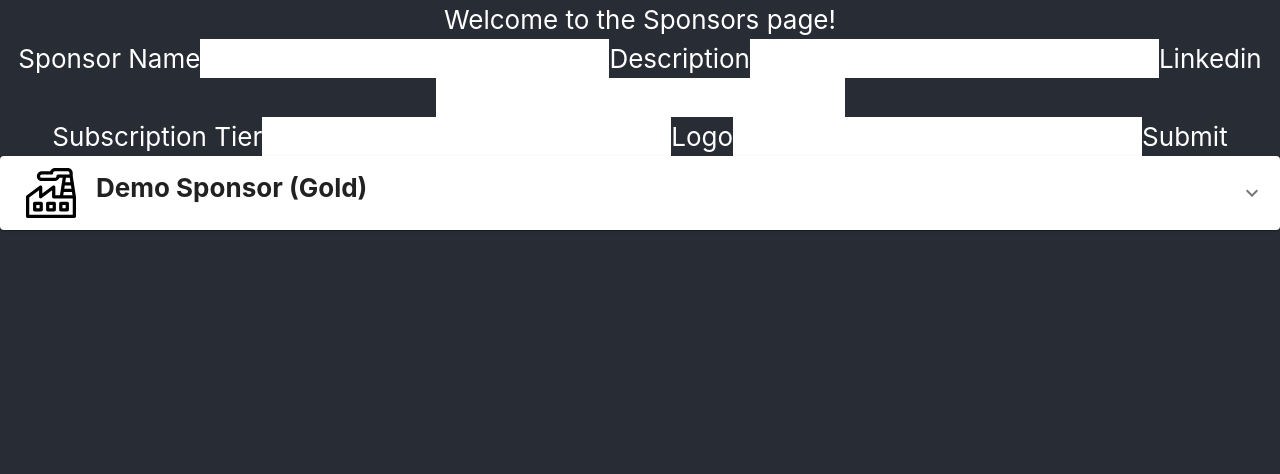
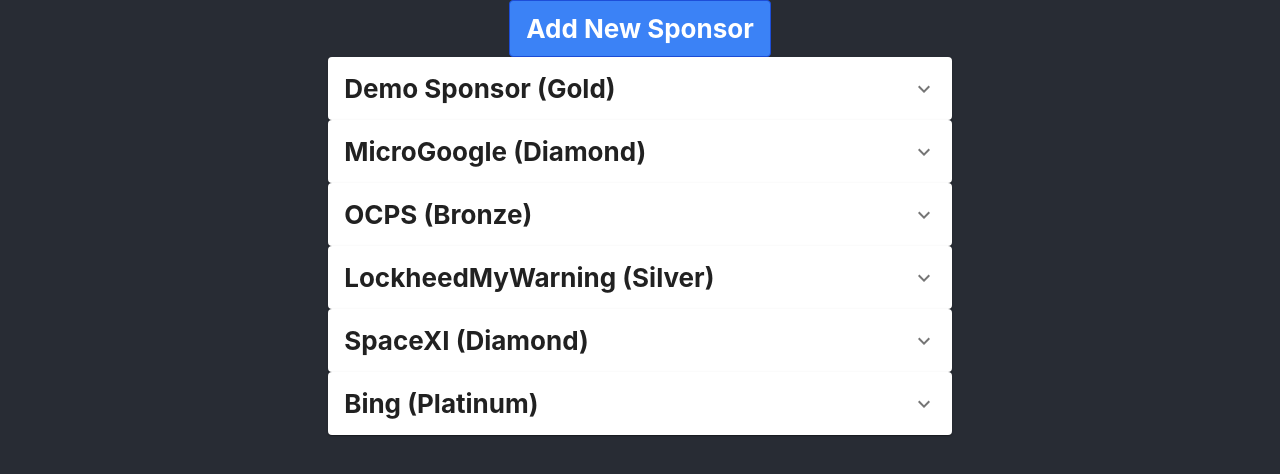
Before and after one commit to KnightHacks/admin-tool, a React (Create React App) app: page /Sponsors in a window 1280 px wide. Shown: the top 474 px of the page. Built offline with nearby package versions, Linux system fonts and the light colour scheme.

Commit message:
Added dummy data, moved sponsors list to sponsors page, added and styled form to create new sponsors

```diff
--- a/src/components/hackers/hackerTable.tsx
+++ b/src/components/hackers/hackerTable.tsx
@@ -1,7 +1,7 @@
 import React, { useState, useEffect } from 'react';
 import { useHistory } from 'react-router-dom';
 import HackerRender from './hacker';
-import KnightHacksLogo from '../assets/knightHacksLogoGold.svg';
+import KnightHacksLogo from '../../assets/knightHacksLogoGold.svg';
 interface Hacker {
   email: string;
   isaccepted: boolean;
--- /dev/null
+++ b/src/components/sponsors/dummySponsors.tsx
@@ -0,0 +1,41 @@
+import { Sponsor, SponsorTier } from './sponsor';
+
+export const dummyArray = [
+  {
+    name: 'Demo Sponsor',
+    description:
+      'This is not a real sponsor, but is rather being used to determine if this would work.',
+    tier: SponsorTier.Gold,
+    linkedIn: 'https://www.linkedin.com/in/elijahmsmith/',
+  },
+  {
+    name: 'MicroGoogle',
+    description: 'The greatest company merger in Sci-Fi history.',
+    tier: SponsorTier.Diamond,
+    linkedIn: 'https://www.linkedin.com/in/MicoGoog/',
+  },
+  {
+    name: 'OCPS',
+    description: 'Why not?',
+    tier: SponsorTier.Bronze,
+    linkedIn: 'https://www.linkedin.com/in/OCPS/',
+  },
+  {
+    name: 'LockheedMyWarning',
+    description: 'I swear this one is real.',
+    tier: SponsorTier.Silver,
+    linkedIn: 'https://www.linkedin.com/in/lockheedheedheed/',
+  },
+  {
+    name: 'SpaceXI',
+    description: 'The next generation of space adventure.',
+    tier: SponsorTier.Diamond,
+    linkedIn: 'https://www.linkedin.com/in/spacexi/',
+  },
+  {
+    name: 'Bing',
+    description: 'I want to be relevant,',
+    tier: SponsorTier.Platinum,
+    linkedIn: 'https://www.linkedin.com/in/bing/',
+  },
+];
--- a/src/components/sponsors/sponsor.tsx
+++ b/src/components/sponsors/sponsor.tsx
@@ -1,19 +1,18 @@
-import React, { useState } from 'react';
+import React from 'react';
 import Accordion from '@mui/material/Accordion';
 import AccordionSummary from '@mui/material/AccordionSummary';
 import AccordionDetails from '@mui/material/AccordionDetails';
 import Typography from '@mui/material/Typography';
 import ExpandMoreIcon from '@mui/icons-material/ExpandMore';
 import { ReactComponent as DefaultLogo } from '../../assets/sponsor-logo-default.svg';
-import './sponsorPage.scss';
 
 export enum SponsorTier {
-  Diamond = 4,
-  Platinum = 3,
-  Gold = 2,
-  Silver = 1,
+  Diamond = 'Diamond',
+  Platinum = 'Platinum',
+  Gold = 'Gold',
+  Silver = 'Silver',
   // Customized Package
-  Bronze = 0,
+  Bronze = 'Bronze',
 }
 
 export interface Sponsor {
@@ -27,23 +26,6 @@ export interface SponsorRenderProps {
   data: Sponsor;
 }
 
-export const getSponsorTierString = (tierInt: SponsorTier): string => {
-  switch (tierInt) {
-    case 0:
-      return 'Bronze';
-    case 1:
-      return 'Silver';
-    case 2:
-      return 'Gold';
-    case 3:
-      return 'Platinum';
-    case 4:
-      return 'Diamond';
-    default:
-      return 'Invalid Tier';
-  }
-};
-
 export function SponsorRender({ data }: SponsorRenderProps): JSX.Element {
   return (
     <div>
@@ -53,11 +35,8 @@ export function SponsorRender({ data }: SponsorRenderProps): JSX.Element {
           aria-controls="sponsorPanel-content"
           id="sponsorPanel-header"
         >
-          <DefaultLogo className="sponsorLogo" />
-          <h1 style={{ fontWeight: 700 }}>
-            {data.name}
-            {` (${getSponsorTierString(data.tier)})`}
-          </h1>
+          {/*<DefaultLogo className="sponsorLogo" />*/}
+          <h1 style={{ fontWeight: 700 }}>{`${data.name} (${data.tier})`}</h1>
         </AccordionSummary>
         <AccordionDetails>
           <Typography>{data.description}</Typography>
--- a/src/components/sponsors/sponsorFormModal.tsx
+++ b/src/components/sponsors/sponsorFormModal.tsx
@@ -1,82 +1,191 @@
-import * as React from 'react';
-import Button from '@mui/material/Button';
-import TextField from '@mui/material/TextField';
-import Dialog from '@mui/material/Dialog';
-import DialogActions from '@mui/material/DialogActions';
-import DialogContent from '@mui/material/DialogContent';
-import DialogContentText from '@mui/material/DialogContentText';
-import DialogTitle from '@mui/material/DialogTitle';
-import { Sponsor } from './sponsor';
+import React, { useState } from 'react';
+import { Sponsor, SponsorTier } from './sponsor';
 
 interface FormControlProps {
-  sponsor: Sponsor;
-  open: boolean;
+  sponsor?: Sponsor;
+  editing?: boolean;
   handleClose: () => void;
-  handleSubmission: () => void;
+  handleSubmission: (newSponsor: Sponsor) => void;
 }
 
-export default function FormDialog({
-  sponsor,
-  open = false,
+export default function SponsorForm({
+  sponsor = undefined,
+  editing = false,
   handleClose,
   handleSubmission,
-}: FormControlProps) {
-  // TODO: form state to sponsorPage or to sponsorTable
-  // TODO: add this component in there
-  // TODO: open and close form from button on page and from modal respectively
-  //const [open, setOpen] = React.useState(false);
+}: FormControlProps): JSX.Element {
+  const [name, setName] = useState(sponsor ? sponsor.name : '');
+  const [desc, setDesc] = useState(sponsor ? sponsor.description : '');
+  const [linkedIn, setLinkedIn] = useState(sponsor ? sponsor.linkedIn : '');
+  const [tier, setTier] = useState(sponsor ? sponsor.tier : '');
+  const [errorMessage, setErrorMessage] = useState('');
 
-  const [name, setName] = React.useState('');
-  const [description, setDescription] = React.useState('');
-  const [linkedIn, setLinkedIn] = React.useState('');
-  const [tier, setTier] = React.useState('');
+  function validate(): string {
+    if (name === '') return 'Name Cannot be Empty';
+    if (tier === '') return 'Must Select a Tier';
+    return '';
+  }
 
   return (
-    <Dialog open={open} onClose={handleClose}>
-      <DialogTitle>{`${sponsor ? 'Edit' : 'New'} Sponsor`}</DialogTitle>
-      <DialogContent>
-        <TextField
-          autoFocus
-          id="sponsorName"
-          label="Sponsor Name"
-          type="text"
-          fullWidth
-          variant="standard"
-          defaultValue={sponsor ? sponsor.name : ''}
+    <div
+      className="fixed z-10 inset-0 overflow-y-auto"
+      aria-labelledby="modal-title"
+      role="dialog"
+      aria-modal="true"
+    >
+      <div className="flex items-end justify-center min-h-screen pt-4 px-4 pb-20 text-center sm:block sm:p-0">
+        <div
+          className="fixed inset-0 bg-gray-500 bg-opacity-75 transition-opacity"
+          aria-hidden="true"
         />
-        <TextField
-          autoFocus
-          id="sponsorDescription"
-          label="Sponsor Description"
-          type="text"
-          fullWidth
-          multiline
-          variant="standard"
-          defaultValue={sponsor ? sponsor.description : ''}
-        />
-        <TextField
-          autoFocus
-          id="sponsorLinkedIn"
-          label="LinkedIn"
-          type="text"
-          fullWidth
-          variant="standard"
-          defaultValue={sponsor ? sponsor.linkedIn : ''}
-        />
-        <TextField
-          autoFocus
-          id="sponsorTier"
-          label="Sponsorship Tier"
-          type="text"
-          fullWidth
-          variant="standard"
-          defaultValue={sponsor ? sponsor.tier : ''}
-        />
-      </DialogContent>
-      <DialogActions>
-        <Button onClick={handleClose}>Cancel</Button>
-        <Button onClick={handleSubmission}>Submit</Button>
-      </DialogActions>
-    </Dialog>
+
+        <span
+          className="hidden sm:inline-block sm:align-middle sm:h-screen"
+          aria-hidden="true"
+        >
+          &#8203;
+        </span>
+
+        <div className="inline-block align-bottom bg-white rounded-lg text-left overflow-hidden shadow-xl transform transition-all sm:my-8 sm:align-middle sm:max-w-lg sm:w-full">
+          <div className="bg-white px-4 pt-5 pb-4 sm:p-6 sm:pb-4">
+            <div className="sm:flex">
+              <div className="w-full text-center sm:my-0 sm:mx-4 sm:text-left">
+                <h1
+                  className="text-xl mb-5 leading-6 font-bold text-gray-900"
+                  id="modal-title"
+                >
+                  {editing ? 'Editing Sponsor' : 'Creating New Sponsor'}
+                </h1>
+                <div className="mb-4">
+                  <label
+                    className="block text-gray-700 text-sm font-bold mb-0"
+                    htmlFor="sponsorName"
+                  >
+                    Name of Sponsor
+                  </label>
+                  <input
+                    className="text-sm shadow appearance-none border rounded w-full py-2 px-3 text-gray-700 leading-tight focus:outline-none focus:shadow-outline"
+                    id="sponsorName"
+                    type="text"
+                    value={name}
+                    onChange={(event) => {
+                      setName(event.target.value);
+                    }}
+                    autoComplete="off"
+                  />
+                </div>
+
+                <div className="mb-3">
+                  <label
+                    className="block text-gray-700 text-sm font-bold mb-2"
+                    htmlFor="sponsorDesc"
+                  >
+                    Description
+                  </label>
+                  <textarea
+                    className="text-sm shadow appearance-none border rounded w-full py-2 px-3 text-gray-700 leading-tight focus:outline-none focus:shadow-outline"
+                    id="sponsorDesc"
+                    rows={3}
+                    value={desc}
+                    onChange={(event) => {
+                      setDesc(event.target.value);
+                    }}
+                    autoComplete="off"
+                  />
+                </div>
+
+                <div className="mb-4">
+                  <label
+                    className="block text-gray-700 text-sm font-bold mb-0"
+                    htmlFor="sponsorLinkedIn"
+                  >
+                    Linked In
+                  </label>
+                  <input
+                    className="text-sm shadow appearance-none border rounded w-full py-2 px-3 text-gray-700 leading-tight focus:outline-none focus:shadow-outline"
+                    id="sponsorLinkedIn"
+                    type="text"
+                    value={linkedIn}
+                    onChange={(event) => {
+                      setLinkedIn(event.target.value);
+                    }}
+                    autoComplete="off"
+                  />
+                </div>
+
+                <div className="mb-4">
+                  <label className="block text-gray-700 text-sm font-bold mb-2">
+                    Sponsorship Tier
+                  </label>
+                  <select
+                    id="sponsorTier"
+                    className="form-select text-gray-700 text-sm block w-full mt-1 shadow appearance-none border rounded w-full py-2 px-3 leading-tight focus:outline-none focus:shadow-outline"
+                    value={tier}
+                    onChange={(event) => {
+                      setTier(event.target.value);
+                    }}
+                  >
+                    <option disabled value="">
+                      Select a Tier
+                    </option>
+                    <option value="Diamond">Diamond (Level 4)</option>
+                    <option value="Platinum">Platinum (Level 3)</option>
+                    <option value="Gold">Gold (Level 2)</option>
+                    <option value="Silver">Silver (Level 1)</option>
+                    <option value="Bronze">Bronze (Customized Package)</option>
+                  </select>
+                </div>
+              </div>
+            </div>
+
+            <div className="flow-root px-4 pb-3 pt-4 sm:px-6">
+              <div className="sm:flex sm:flex-row-reverse float-right">
+                <button
+                  type="button"
+                  className="w-full inline-flex justify-center rounded-md border border-transparent shadow-sm px-4 py-2 bg-green-600 text-base font-medium text-white hover:bg-green-700 sm:ml-3 sm:w-auto sm:text-sm"
+                  onClick={() => {
+                    const errorMsg = validate();
+                    if (errorMsg === '')
+                      handleSubmission({
+                        name: name,
+                        description: desc ? desc : 'Description not provided.',
+                        linkedIn: linkedIn
+                          ? linkedIn
+                          : 'LinkedIn not provided.',
+                        tier: SponsorTier[tier],
+                      });
+                    else setErrorMessage(errorMsg);
+                  }}
+                >
+                  Submit
+                </button>
+                <button
+                  type="button"
+                  className="w-full inline-flex justify-center rounded-md border border-gray-300 shadow-sm px-4 py-2 bg-red-600 text-base font-medium text-white hover:bg-red-700 sm:mt-0 sm:ml-3 sm:w-auto sm:text-sm"
+                  onClick={handleClose}
+                >
+                  Cancel
+                </button>
+              </div>
+
+              <div className="sm:flex sm:flex-row float-left">
+                <button
+                  type="button"
+                  className="w-full inline-flex justify-center rounded-md border border-gray-300 shadow-sm px-4 py-2 bg-white text-base font-medium text-gray-700 hover:bg-gray-50 sm:mt-0 sm:w-auto sm:text-sm"
+                  onClick={() => {
+                    setName('');
+                    setDesc('');
+                    setLinkedIn('');
+                    setTier('');
+                  }}
+                >
+                  Reset Fields
+                </button>
+              </div>
+            </div>
+          </div>
+        </div>
+      </div>
+    </div>
   );
 }
--- a/src/components/sponsors/sponsorPage.scss
+++ /dev/null
@@ -1,21 +0,0 @@
-$sponsorMargin: 20px;
-
-.sponsorLogo {
-  width: 50px;
-  height: 50px;
-  margin-left: $sponsorMargin - 10px;
-  margin-right: $sponsorMargin;
-}
-
-.barContainer {
-}
-
-.upperFieldContainer {
-}
-
-.lowerFieldContainer {
-}
-
-.sponsorPageContainer {
-  width: 100vw;
-}
--- a/src/components/sponsors/sponsorSubmission.tsx
+++ b/src/components/sponsors/sponsorSubmission.tsx
@@ -1,77 +1,35 @@
 import React, { useState, useEffect } from 'react';
-export default function SponsorsSubmission(): JSX.Element {
-  const [sponsorName, setSponsorName] = useState('');
-  const [sponsorTier, setSponsorTier] = useState('');
-  const [description, setDescription] = useState('');
-  const [logo, setLogo] = useState('');
-  const [linkedIn, setLinkedIn] = useState('');
-  const [statusCode, setStatusCode] = useState(0);
-  const [statusText, setStatusText] = useState('');
-  function LinkedinCapture(event: React.ChangeEvent<HTMLInputElement>) {
-    setLinkedIn(event.target.value);
-  }
-  function SponsorNameCapture(event: React.ChangeEvent<HTMLInputElement>) {
-    setSponsorName(event.target.value);
-  }
-  function LogoCapture(event: React.ChangeEvent<HTMLInputElement>) {
-    setLogo(event.target.value);
-  }
-  function TierCapture(event: React.ChangeEvent<HTMLInputElement>) {
-    setSponsorTier(event.target.value);
-  }
-  function DescriptionCapture(event: React.ChangeEvent<HTMLInputElement>) {
-    setDescription(event.target.value);
-  }
-  function CreateSponsor() {
-    const sponsorObject = {
-      description: description,
-      logo: logo,
-      socials: {
-        linkedIn: linkedIn,
-      },
-      sponsor_name: sponsorName,
-      subscription_tier: sponsorTier,
-    };
-    const sponsorCreationURL = 'https://api.knighthacks.org/api/sponsors/';
-    useEffect(() => {
-      fetch(sponsorCreationURL, {
-        method: 'POST',
-        credentials: 'include',
-        headers: {
-          'content-type': 'application/json',
-        },
-        body: JSON.stringify(sponsorObject),
-      })
-        .then((response) => setStatusCode(response.status))
-        .catch((err) => {
-          throw new Error(err);
-        });
-    }, []);
-    if (statusCode === 409) {
-      setStatusText(sponsorName + ' already exist in the database, aborting!');
-    } else if (statusCode === 201) {
-      setStatusText(sponsorName + ' has been added successfully!');
-    }
-  }
+import { Sponsor } from './sponsor';
+import SponsorForm from './sponsorFormModal';
+
+interface SubmissionParams {
+  onCreateSponsor: (newSponsor: Sponsor) => void;
+}
+
+export default function SponsorsSubmission({
+  onCreateSponsor,
+}: SubmissionParams): JSX.Element {
+  const [formOpen, setFormOpen] = useState(false);
   return (
-    <div className="barContainer">
-      <p>{statusText}</p>
-      <div className="upperFieldContainer">
-        <label>Sponsor Name</label>
-        <input type="text" onChange={SponsorNameCapture} />
-        <label>Description</label>
-        <input type="text" onChange={DescriptionCapture} />
-        <label>Linkedin</label>
-        <input type="text" onChange={LinkedinCapture} />
-      </div>
-
-      <div className="lowerFieldContainer">
-        <label>Subscription Tier</label>
-        <input type="text" onChange={TierCapture} />
-        <label>Logo</label>
-        <input type="text" onChange={LogoCapture} />
-        <button onClick={CreateSponsor}>Submit</button>
-      </div>
+    <div id="topBar">
+      <button
+        id="createNewSponsor"
+        className="bg-blue-500 hover:bg-blue-700 text-white font-bold py-2 px-4 border border-blue-700 rounded"
+        onClick={() => setFormOpen(true)}
+      >
+        Add New Sponsor
+      </button>
+      {formOpen ? (
+        <SponsorForm
+          handleSubmission={(newSponsorObj) => {
+            onCreateSponsor(newSponsorObj);
+            setFormOpen(false);
+          }}
+          handleClose={() => {
+            setFormOpen(false);
+          }}
+        />
+      ) : null}
     </div>
   );
 }
--- a/src/components/sponsors/sponsorTable.tsx
+++ b/src/components/sponsors/sponsorTable.tsx
@@ -1,33 +1,19 @@
 import React, { useState, useEffect } from 'react';
 import { useHistory } from 'react-router-dom';
-import {
-  SponsorRender,
-  Sponsor,
-  SponsorRenderProps,
-  SponsorTier,
-  getSponsorTierString,
-} from './sponsor';
+import { SponsorRender, Sponsor, SponsorTier } from './sponsor';
 
-export default function SponsorTable({}): JSX.Element {
+interface TableParams {
+  sponsorList: Sponsor[];
+}
+
+export default function SponsorTable({
+  sponsorList,
+}: TableParams): JSX.Element {
   const history = useHistory();
-  const [sponsors, setSponsors] = useState<Array<Sponsor>>([]);
-
-  useEffect(() => {
-    const sponsorsCopy = [...sponsors];
-    sponsorsCopy.push({
-      name: 'Demo Sponsor',
-      description:
-        'This is not a real sponsor, but is rather being used to determine if this would work.',
-      tier: SponsorTier.Gold,
-      linkedIn: 'https://www.linkedin.com/in/elijahmsmith/',
-    });
-
-    setSponsors(sponsorsCopy);
-  }, []);
 
   return (
     <div>
-      {sponsors.map((sponsor) => (
+      {sponsorList.map((sponsor) => (
         <SponsorRender key={sponsor.name} data={sponsor} />
       ))}
     </div>
--- a/src/pages/SponsorsPage.tsx
+++ b/src/pages/SponsorsPage.tsx
@@ -1,14 +1,20 @@
-import React from 'react';
+import React, { useState, useEffect } from 'react';
 import SponsorsSubmission from '../components/sponsors/sponsorSubmission';
 import SponsorTable from '../components/sponsors/sponsorTable';
-import '../components/sponsors/sponsorPage.scss';
+import { SponsorTier, Sponsor } from '../components/sponsors/sponsor';
+import { dummyArray } from '../components/sponsors/dummySponsors';
 
 export default function SponsorPage(): JSX.Element {
+  const [sponsors, setSponsors] = useState<Array<Sponsor>>(dummyArray);
+
+  function addSponsor(newSponsor: Sponsor): void {
+    setSponsors([...sponsors, newSponsor]); //simple value
+  }
+
   return (
     <div className="sponsorPageContainer">
-      <p>Welcome to the Sponsors page!</p>
-      <SponsorsSubmission />
-      <SponsorTable />
+      <SponsorsSubmission onCreateSponsor={addSponsor} />
+      <SponsorTable sponsorList={sponsors} />
     </div>
   );
 }
```
